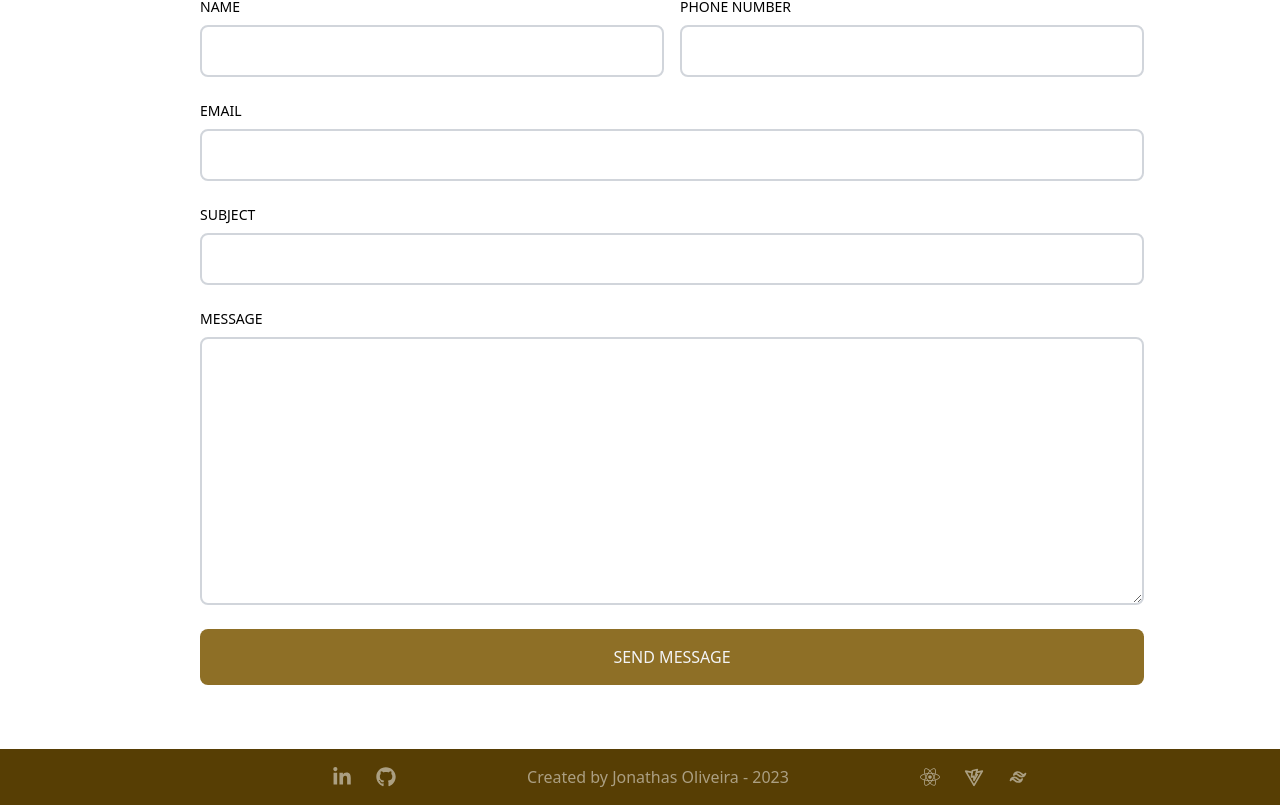
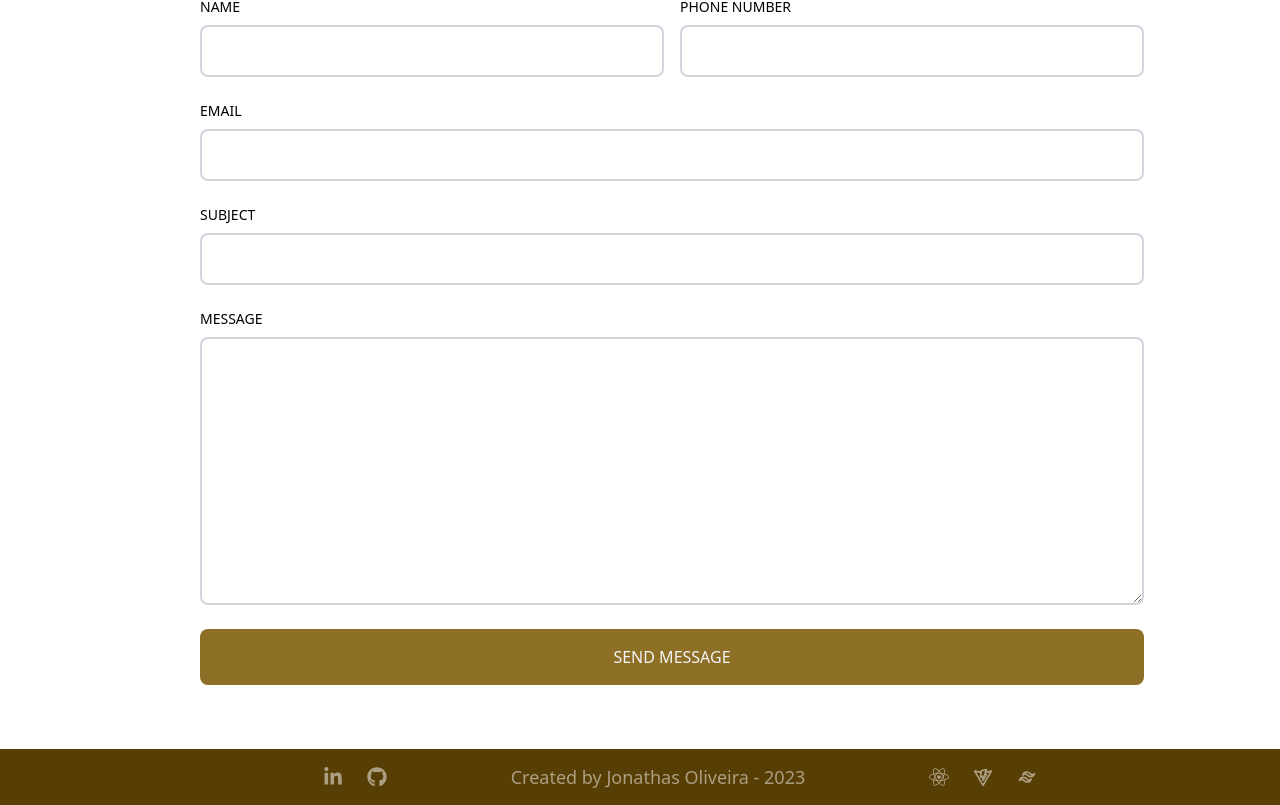
Before and after one commit to jonnoliveira/jonnoliveira.github.io, a React (Vite) app: page / in a window 1280 px wide. Shown: the part 9525-10330 px from the top of the page. Built offline with nearby package versions, Linux system fonts and the light colour scheme.

Commit message:
fix: footer text responsiveness

```diff
--- a/src/components/Footer.jsx
+++ b/src/components/Footer.jsx
@@ -18,7 +18,7 @@
           </a>
         </div>
 
-        <p className="text-white">
+        <p className="text-white text-[10px] sm:text-lg">
           Created by Jonathas Oliveira - 2023
         </p>
 
```
